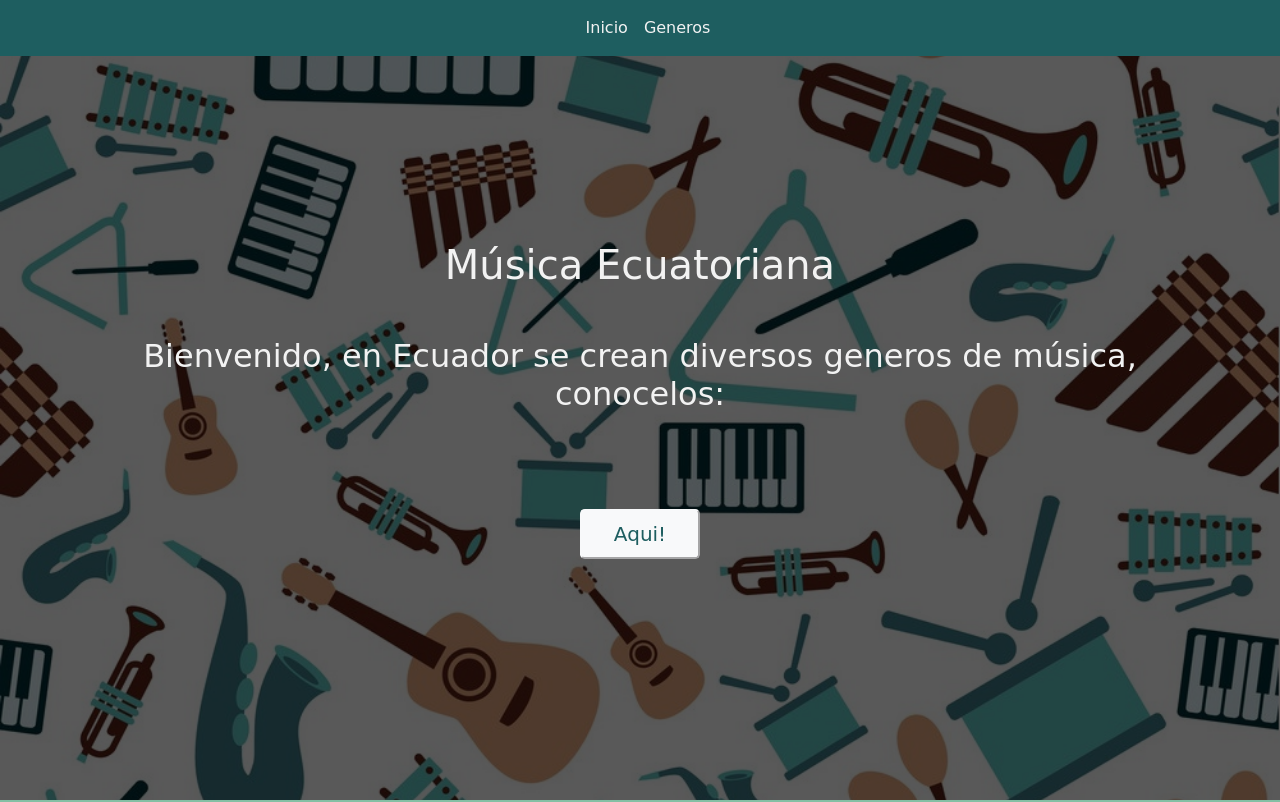
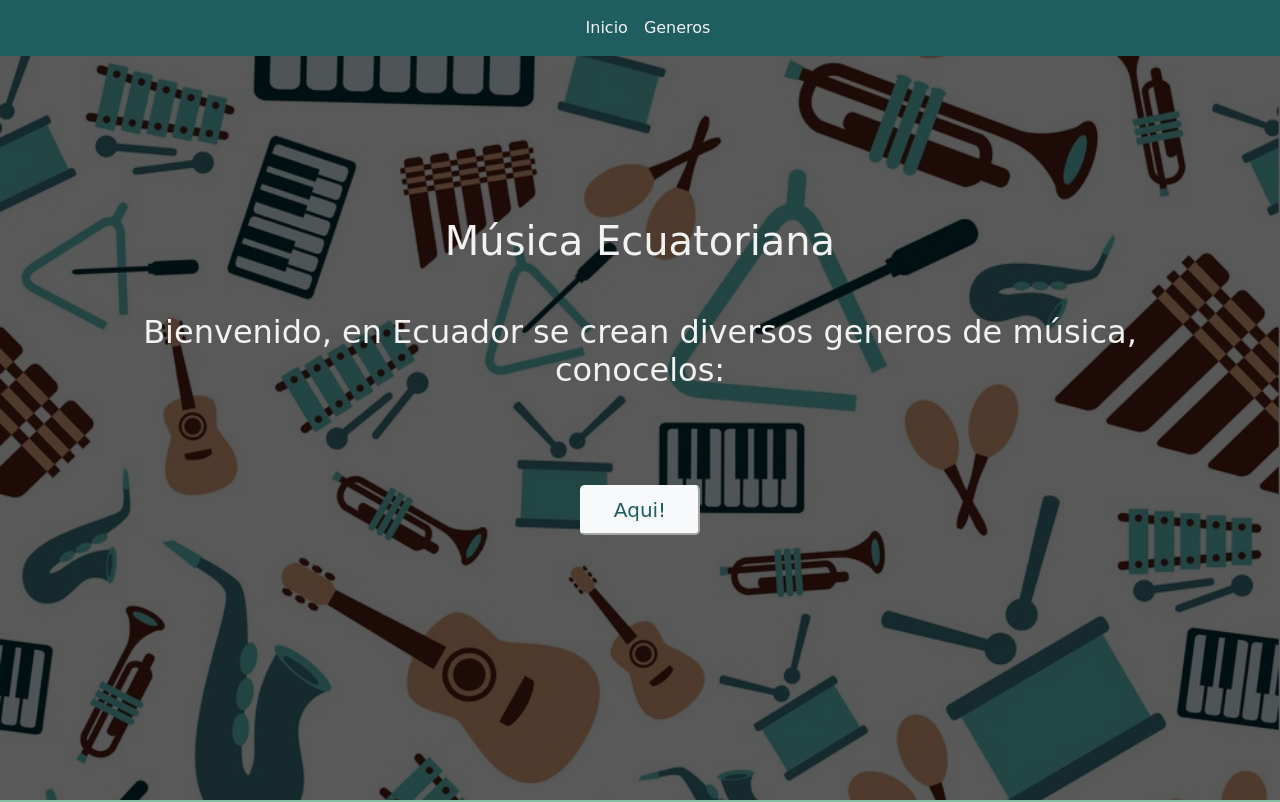
Before and after one commit to EricAlarcon441/EricAlarcon441.github.io, a plain HTML site: page index.html in a window 1280 px wide. Shown: the top 802 px of the page. Drawn offline with nearby package versions, Linux system fonts and the light colour scheme; a web font is replaced by a local one.

Commit message:
act. inicio

```diff
--- a/index.html
+++ b/index.html
@@ -55,7 +55,7 @@
         <div class="container h-100 ">
             <div class="d-flex h-100 text-center align-items-center">
                 <div class="w-100 text-white">
-                    <h1 class=" m-5">Música Ecuatoriana</h1>
+                    <h1 class=" ">Música Ecuatoriana</h1>
                     <h2 class="m-5">Bienvenido, en Ecuador se crean diversos generos de música, conocelos:</h2>
                     <button type="button" class="btn-lg btn-light m-5"><a data-scroll href="#generos" class="nav-link d-inline">Aqui!</a></button>
                 </div>
```
